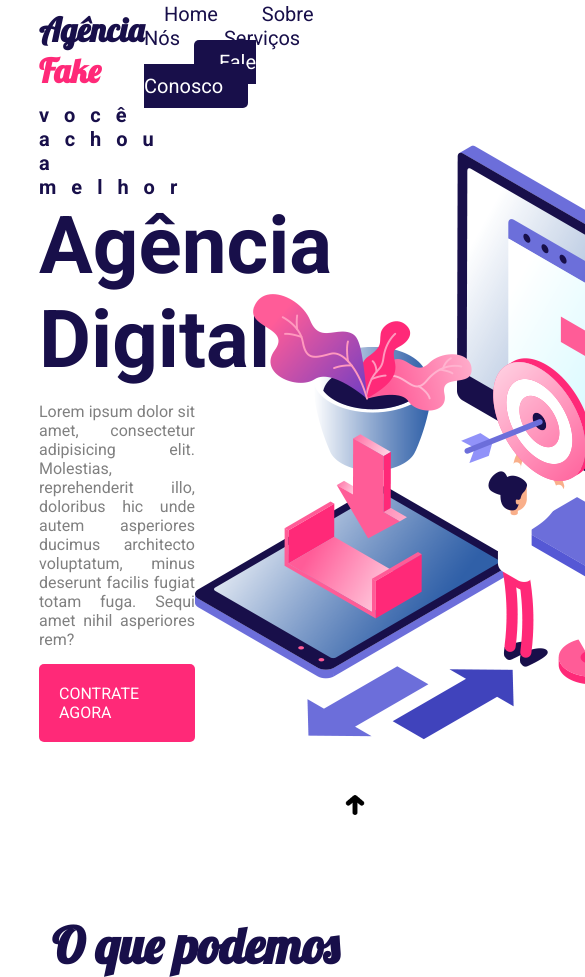
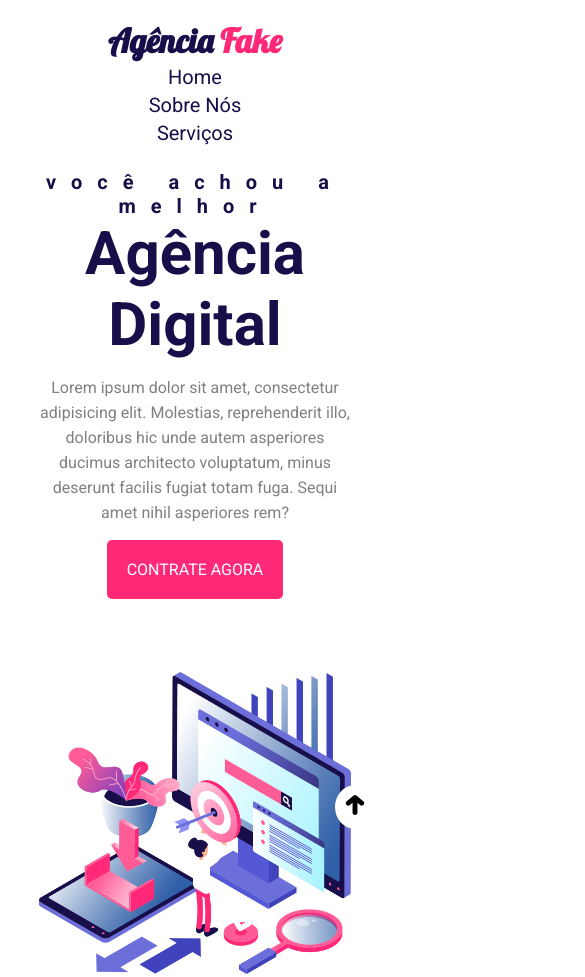
Before and after one commit to Lucasbxd/Landing-Page-Agenciafake, a plain HTML site: page index.html in a window 390 px wide. Shown: the top 977 px of the page, 585 px wide, since content can reach past the window. Drawn offline with Linux system fonts and the light colour scheme.

Commit message:
Responsividade Adicionada

```diff
--- a/sass/Paginas/home.scss
+++ b/sass/Paginas/home.scss
@@ -10,14 +10,14 @@ body{
 
 .header{
   position: fixed;
-  width: 80%;
+  width: 100%;
   background-color: $tertiary-color;
   display: flex;
   flex-direction: row;
   justify-content: space-between;
   align-items: center;
   height: 100px;
-  margin: 0px 10% 0px 10%;
+  padding: 0px 10%;
 
   .header-logo{
     color: $primary-color;
@@ -103,9 +103,9 @@ body{
 
   .img-content{
     width: 50%;
-    text-align: center;
+    text-align: end;
     img{
-      display: inline-block;
+      display: inline;
     }
   }
 }
--- /dev/null
+++ b/sass/Paginas/resposive.scss
@@ -0,0 +1,81 @@
+@media only screen and (max-width: 1023px ){
+  .header{
+    position: relative;
+    flex-direction: column;
+    .header-logo{
+      padding-top:20px;
+    }
+    .navbar{
+      #contactbtn{
+        margin-left: 0px;
+      }
+    }
+  }
+
+  .headline{
+    padding-top:0px;
+    flex-direction: column;
+    .text-content{
+      margin: 50px 0px;
+      width: auto;
+      text-align: center;
+      p{
+        text-align: center;
+        line-height: 25px;
+      }
+    }
+
+    .img-content{
+      width: 100%;
+      text-align: center;
+      img{
+        width: 100%;
+        display: block;
+      }
+    }
+  }
+  .main-content{
+    margin: 50px 10%;
+    h1{
+      padding-bottom: 50px;
+    }
+    .cards{
+      flex-direction: column;
+      gap: 20px 0px;
+    }
+  }
+}
+
+@media only screen and (max-width: 656px){
+  .header{
+    .navbar{
+      #contactbtn{
+        display: none;
+      }
+    }
+  }
+}
+
+@media only screen and (max-width: 438px){
+  .header{
+    .navbar{
+      display: flex;
+      flex-direction: column;
+      justify-content: center;
+      align-items: center;
+      a{
+        padding:0px;
+      }
+    }
+  }
+  .headline{
+    .text-content{
+      h2:nth-of-type(1){
+        padding-top: 20px;
+      }
+      h2:nth-of-type(2){
+        font-size:60px;
+      }
+    }
+  }
+}
--- a/sass/style.scss
+++ b/sass/style.scss
@@ -6,3 +6,6 @@
 
 //page
 @import "./Paginas/home.scss";
+
+//responsive
+@import "./Paginas/resposive.scss";
```
Also changed, not shown: css/style.css, 3 other files.
